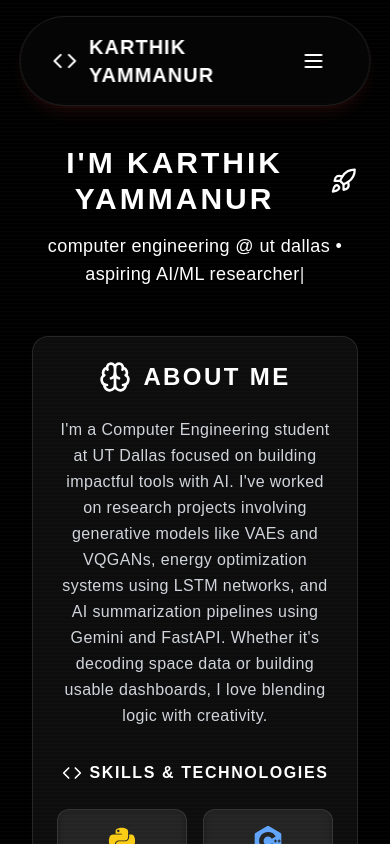
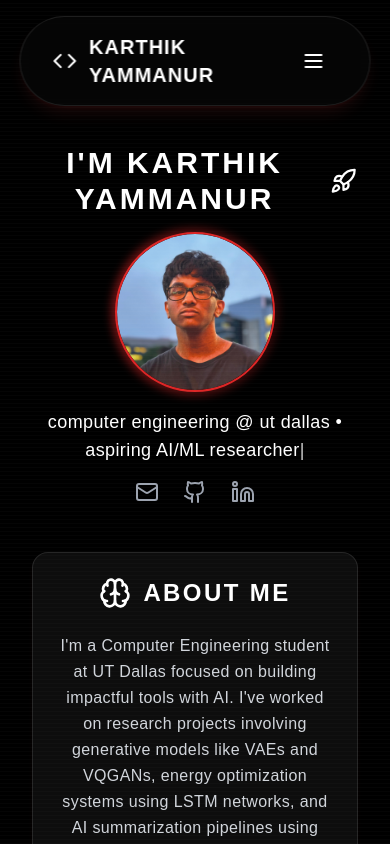
Before and after one commit to karthikyammanur/karthik-portfolio, a Next.js app: page / in a window 390 px wide. Shown: the top 844 px of the page. Built offline with nearby package versions, Linux system fonts and the light colour scheme; a web font is replaced by a local one.

Commit message:
added portrait image and social links to home page

```diff
--- a/src/app/page.tsx
+++ b/src/app/page.tsx
@@ -3,9 +3,10 @@
 import Image from "next/image";
 import { motion } from "framer-motion";
 import { useEffect, useState } from "react";
-import { Rocket, Sparkles } from "lucide-react";
+import { Rocket, Sparkles, Github, Linkedin, Mail } from "lucide-react";
 import AboutSection from "@/components/AboutSection";
 import ProjectsSection from "@/components/ProjectsSection";
+import Link from "next/link";
 
 	const typingPhrases = [
 		"computer engineering @ ut dallas • aspiring AI/ML researcher",
@@ -46,11 +47,80 @@ export default function Home() {
 							I&apos;m Karthik Yammanur
 							<Rocket className="w-10 h-10 sm:w-14 sm:h-14 text-white" />
 						</h1>
+
+						{/* Portrait Image - Mobile */}
+						<div className="relative w-40 h-40 mb-4 lg:hidden">
+							<motion.div
+								whileHover={{ scale: 1.05 }}
+								className="w-full h-full rounded-full overflow-hidden border-2 border-primary relative group"
+							>
+								<Image
+									src="/portrait_image.jpg"
+									alt="Karthik Yammanur"
+									fill
+									style={{ objectFit: 'cover' }}
+									className="rounded-full"
+								/>
+								<div className="absolute inset-0 rounded-full bg-gradient-to-r from-primary/20 to-transparent opacity-0 group-hover:opacity-100 transition-opacity duration-300"></div>
+							</motion.div>
+							<div className="absolute -inset-1 bg-gradient-to-r from-primary/50 to-primary/20 rounded-full blur-sm -z-10"></div>
+						</div>
+
 						<TypingAnimation />
+
+						{/* Social Links */}
+						<div className="flex justify-center lg:justify-start gap-6 mt-4">
+							<motion.a
+								href="mailto:karthikyam2006@gmail.com"
+								whileHover={{ scale: 1.1 }}
+								whileTap={{ scale: 0.9 }}
+								className="text-gray-400 hover:text-primary transition-colors"
+							>
+								<Mail className="w-6 h-6" />
+							</motion.a>
+							<motion.a
+								href="https://github.com/karthikyammanur"
+								target="_blank"
+								rel="noopener noreferrer"
+								whileHover={{ scale: 1.1 }}
+								whileTap={{ scale: 0.9 }}
+								className="text-gray-400 hover:text-primary transition-colors"
+							>
+								<Github className="w-6 h-6" />
+							</motion.a>
+							<motion.a
+								href="https://www.linkedin.com/in/karthik-yammanur/"
+								target="_blank"
+								rel="noopener noreferrer"
+								whileHover={{ scale: 1.1 }}
+								whileTap={{ scale: 0.9 }}
+								className="text-gray-400 hover:text-primary transition-colors"
+							>
+								<Linkedin className="w-6 h-6" />
+							</motion.a>
+						</div>
 					</div>
 
-					{/* Right Column - About Section */}
-					<div className="w-full">
+					{/* Right Column - Portrait and About Section */}
+					<div className="w-full flex flex-col items-center">
+						{/* Portrait Image - Desktop */}
+						<div className="relative w-64 h-64 mb-8 hidden lg:block">
+							<motion.div
+								whileHover={{ scale: 1.05 }}
+								className="w-full h-full rounded-full overflow-hidden border-2 border-primary relative group"
+							>
+								<Image
+									src="/portrait_image.jpg"
+									alt="Karthik Yammanur"
+									fill
+									style={{ objectFit: 'cover' }}
+									className="rounded-full"
+								/>
+								<div className="absolute inset-0 rounded-full bg-gradient-to-r from-primary/20 to-transparent opacity-0 group-hover:opacity-100 transition-opacity duration-300"></div>
+							</motion.div>
+							<div className="absolute -inset-1 bg-gradient-to-r from-primary/50 to-primary/20 rounded-full blur-sm -z-10"></div>
+						</div>
+
 						<AboutSection />
 					</div>
 				</div>
--- a/src/components/AboutSection.tsx
+++ b/src/components/AboutSection.tsx
@@ -1,6 +1,6 @@
 "use client";
 import { motion } from "framer-motion";
-import { Brain, Code, Cpu, Database, Sparkles } from "lucide-react";
+import { Brain, Code, Cpu, Database, Sparkles, Github as GitHubIcon, Linkedin, Mail } from "lucide-react";
 import { FaPython, FaReact, FaNodeJs, FaGithub, FaDatabase } from "react-icons/fa";
 import { SiCplusplus, SiTensorflow, SiFastapi, SiTypescript, SiTailwindcss, SiJavascript, SiNextdotjs } from "react-icons/si";
 import Card from "./Card";
@@ -34,9 +34,42 @@ export default function AboutSection() {
           <Brain className="w-8 h-8 text-white" />
           About Me
         </h2>
-        <p className="text-base sm:text-lg text-gray-300 mb-8 leading-relaxed">
+        <p className="text-base sm:text-lg text-gray-300 mb-6 leading-relaxed">
           I&apos;m a Computer Engineering student at UT Dallas focused on building impactful tools with AI. I&apos;ve worked on research projects involving generative models like VAEs and VQGANs, energy optimization systems using LSTM networks, and AI summarization pipelines using Gemini and FastAPI. Whether it&apos;s decoding space data or building usable dashboards, I love blending logic with creativity.
         </p>
+
+        {/* Social Links - Hidden on Home Page */}
+        <div className="hidden lg:hidden mb-6 justify-center gap-6">
+          <motion.a
+            href="mailto:karthikyam2006@gmail.com"
+            whileHover={{ scale: 1.1 }}
+            whileTap={{ scale: 0.9 }}
+            className="text-gray-400 hover:text-primary transition-colors"
+          >
+            <Mail className="w-6 h-6" />
+          </motion.a>
+          <motion.a
+            href="https://github.com/karthikyammanur"
+            target="_blank"
+            rel="noopener noreferrer"
+            whileHover={{ scale: 1.1 }}
+            whileTap={{ scale: 0.9 }}
+            className="text-gray-400 hover:text-primary transition-colors"
+          >
+            <GitHubIcon className="w-6 h-6" />
+          </motion.a>
+          <motion.a
+            href="https://www.linkedin.com/in/karthik-yammanur/"
+            target="_blank"
+            rel="noopener noreferrer"
+            whileHover={{ scale: 1.1 }}
+            whileTap={{ scale: 0.9 }}
+            className="text-gray-400 hover:text-primary transition-colors"
+          >
+            <Linkedin className="w-6 h-6" />
+          </motion.a>
+        </div>
+
         <h3 className="font-semibold text-white mb-6 flex items-center justify-center gap-2">
           <Code className="w-5 h-5 text-white" />
           Skills & Technologies
```
Also changed, not shown: public/portrait_image.jpg (added).
